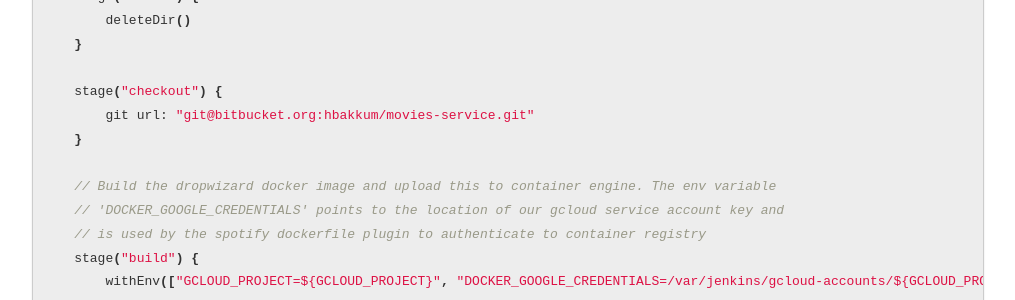
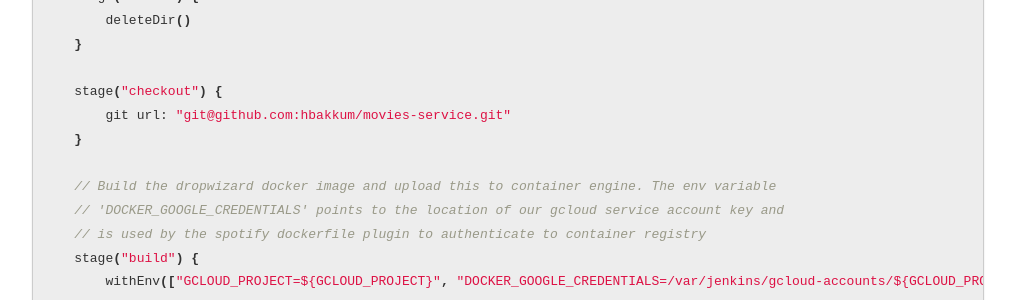
Before and after one commit to hbakkum/hbakkum.github.io, a Jekyll site: the page built from _posts/2018-03-09-creating-a-basic-dropwizard-microservice-in-kubernetes.md, in a window 1280 px wide and 900 px high, scrolled down 5332 px. Shown: the part 152-452 px from the top of the window, without its empty margins (132-1147 px from the left). Built offline with Jekyll 4.4.1, drawn with Linux system fonts in a browser that asks for light colours; comment, search, counter and statistics services are not loaded.

Commit message:
change git url

```diff
--- a/_posts/2018-03-09-creating-a-basic-dropwizard-microservice-in-kubernetes.md
+++ b/_posts/2018-03-09-creating-a-basic-dropwizard-microservice-in-kubernetes.md
@@ -214,7 +214,7 @@ node("gcloud") {
     }
 
     stage("checkout") {
-        git url: "git@bitbucket.org:hbakkum/movies-service.git"
+        git url: "git@github.com:hbakkum/movies-service.git"
     }
 
     // Build the dropwizard docker image and upload this to container engine. The env variable
```
